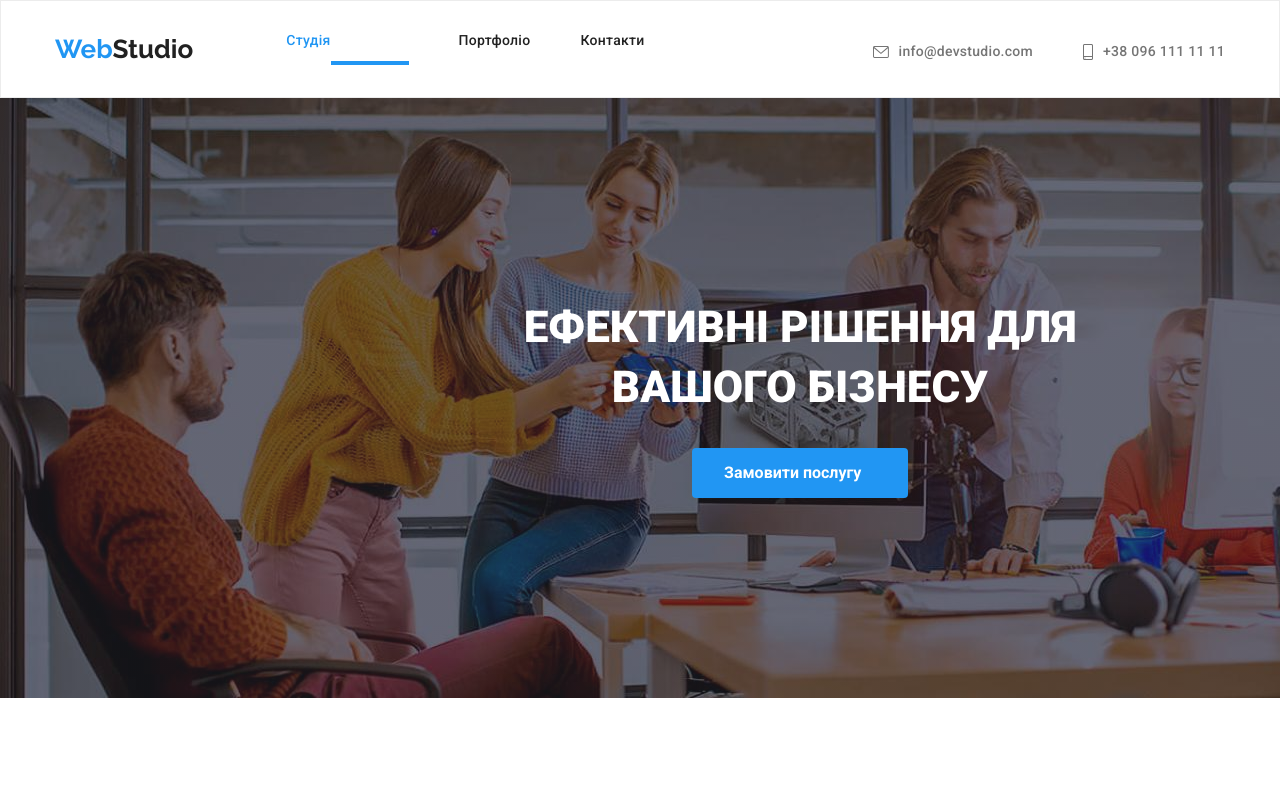
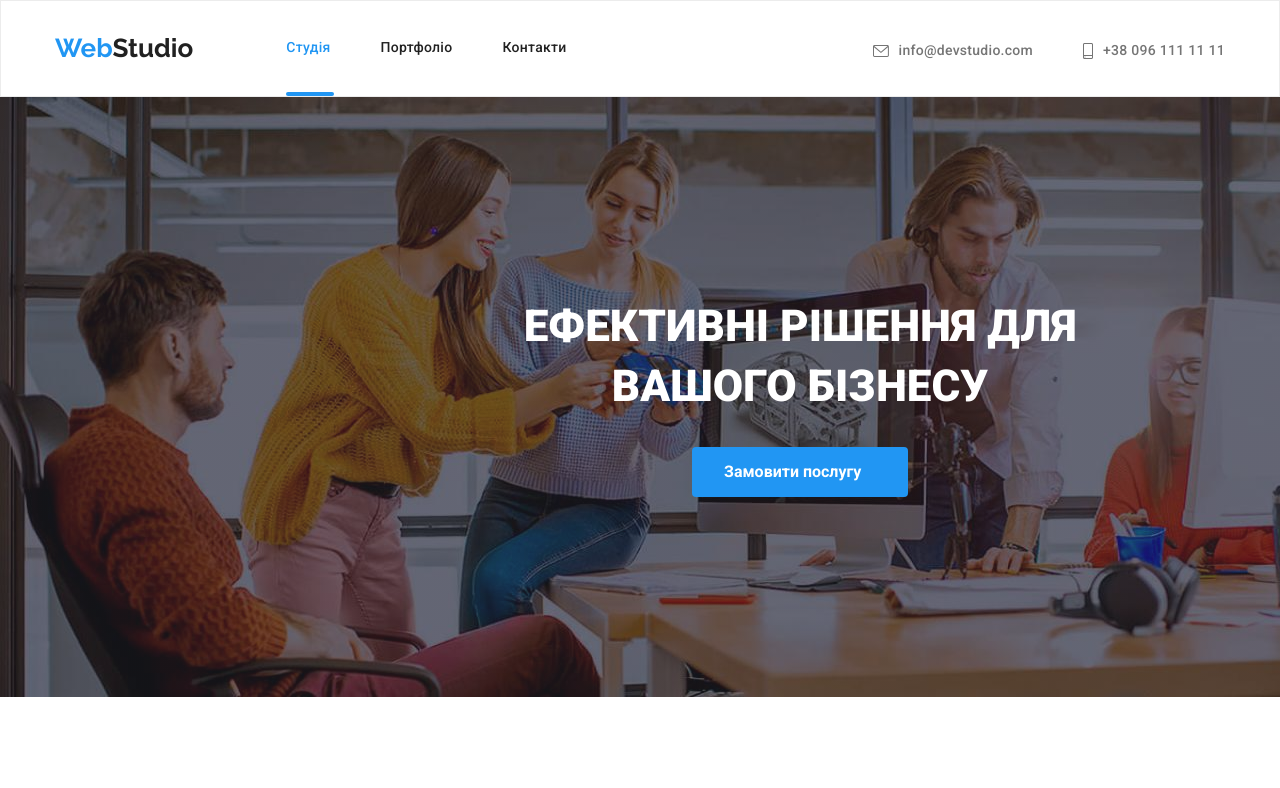
Before and after one commit to YuliiaKon/goit-markup-hw-05, a plain HTML site: page index.html in a window 1280 px wide. Shown: the top 788 px of the page. Drawn offline with nearby package versions, Linux system fonts and the light colour scheme.

Commit message:
додала ::after
створила два додаткові класи
portfolio-after
studia-after

!!!але марджин топ більше ніж в макеті

```diff
--- a/css/styles.css
+++ b/css/styles.css
@@ -147,15 +147,31 @@ button {
     line-height: 1.14;
     letter-spacing: 0.02em;
 }
-.active::after {
-    display: absolute;
+
+.studia-after::after {
     content: '';
+    position: absolute;
+    display: block;
+    width: 48px;
+    height: 4px;
+    background-color: var(--accent-color);
+    border-radius: 2px;
+    margin-left: auto;
+    margin-right: auto;
+    margin-top: 52px;
+}
+
+.portfolio-after::after {
+    content: '';
+    position: absolute;
+    display: block;
     width: 78px;
     height: 4px;
-    background-color: #2196F3;
+    background-color: var(--accent-color);
+    border-radius: 2px;
     margin-left: auto;
     margin-right: auto;
-    margin-top: 28px;
+    margin-top: 52px;
 }
 
 .nav-text:hover {
@@ -818,7 +834,7 @@ button {
 .footer-social-icon {
     fill: #FFFFFF;
 }
-
+/*========МОДАЛЬНЕ ВІКНО=========*/
 .backdrop {
 position: fixed;
 top: 0;
--- a/index.html
+++ b/index.html
@@ -22,7 +22,7 @@
                 <a href="./index.html" class="logo cursor"><span class="web">Web</span><span
                         class="studio">Studio</span></a>
                 <ul class="site-nav list">
-                    <li><a href="" class="active">Студія</a></li>
+                    <li><a href="" class="active studia-after">Студія</a></li>
                     <li><a href="./portfolio.html" class="nav-text">Портфоліо</a></li>
                     <li><a href="" class="nav-text">Контакти</a></li>
                 </ul>
```
Also changed, not shown: portfolio.html (+1 -1 lines).
